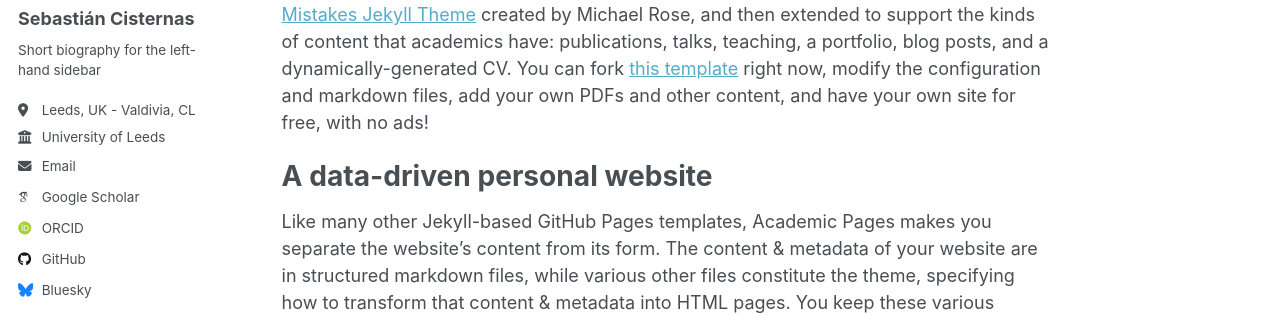
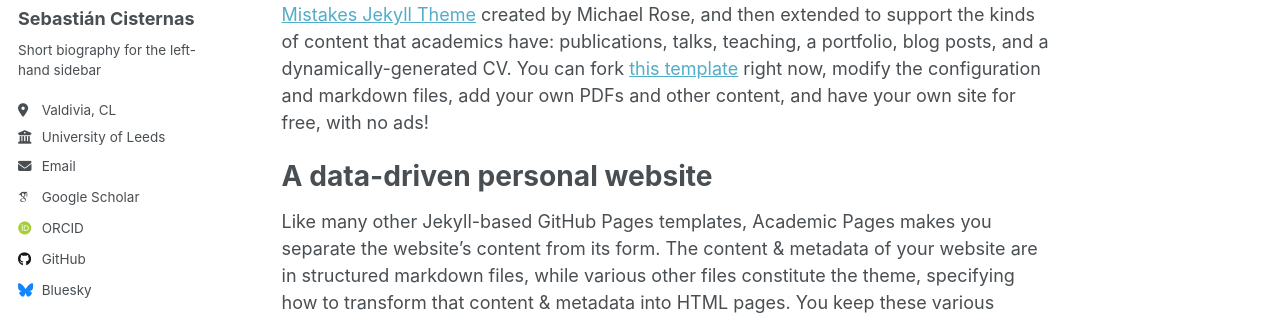
Before and after one commit to scisternas/scisternas.github.io, a Jekyll site: the page built from _pages/about.md, in a window 1280 px wide. Shown: the part 276-591 px from the top of the page. Built offline with Jekyll 4.4.1, drawn with Linux system fonts in a browser that asks for light colours; some web fonts are replaced.

Commit message:
Update _config.yml

```diff
--- a/_config.yml
+++ b/_config.yml
@@ -26,7 +26,7 @@ author:
   name             : "Sebastián Cisternas"
   pronouns         : # example: "she/her"
   bio              : "Short biography for the left-hand sidebar"
-  location         : "Leeds, UK - Valdivia, CL"
+  location         : "Valdivia, CL"
   employer         : "University of Leeds"
   uri              : # URL
   email            : "mflm6779@leeds.ac.uk"
```
